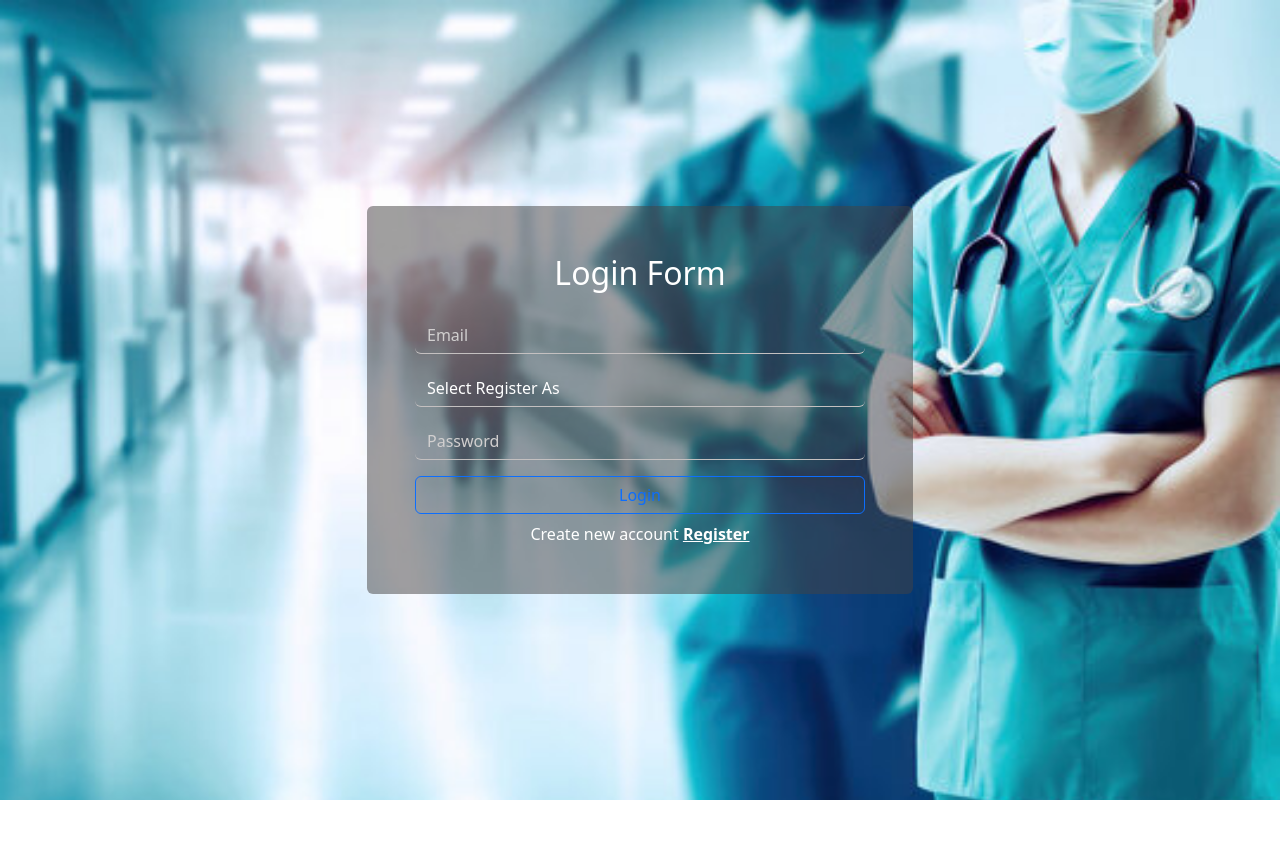
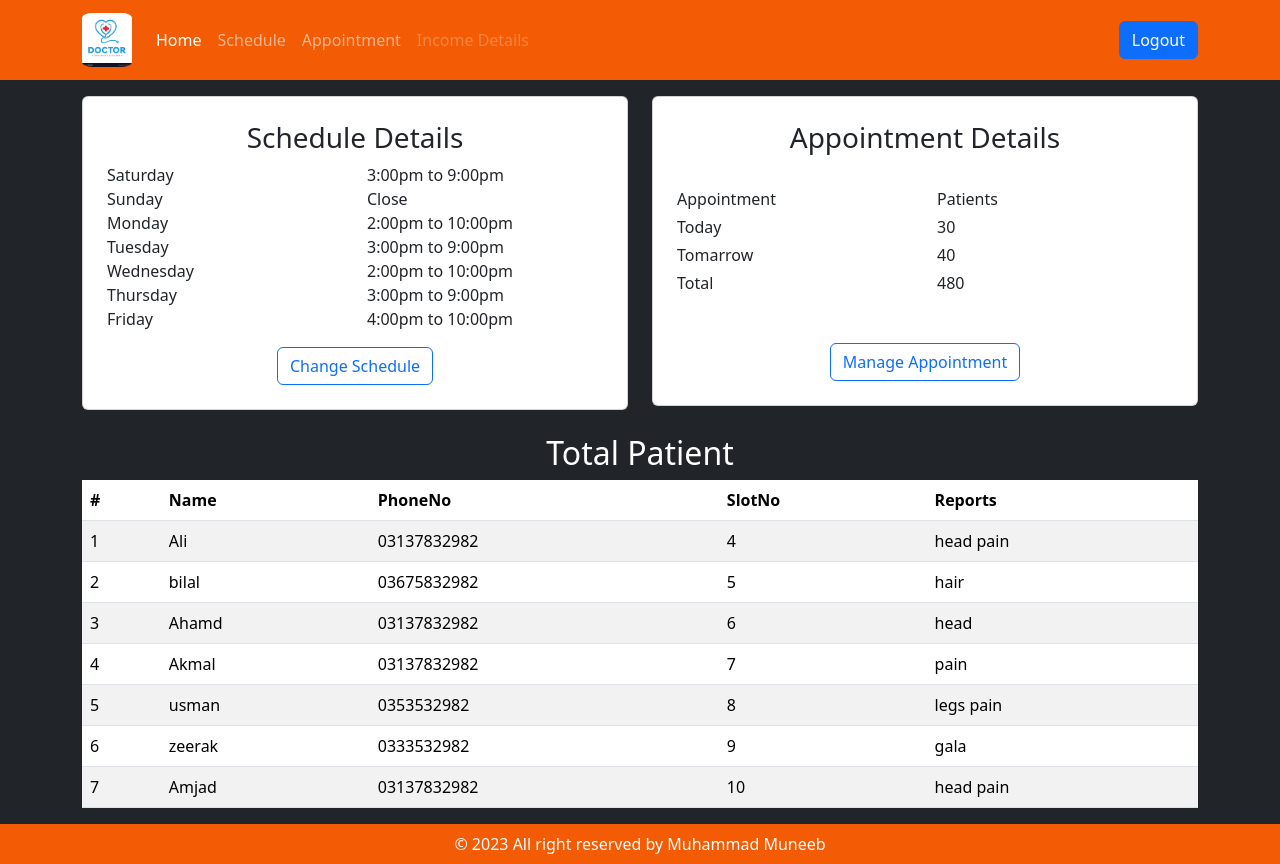
Before and after one commit to MuneebBhaii/doctor_vs_patient, a React (Create React App) app: page / in a window 1280 px wide. Before the commit this address led to /auth/login. Before the commit the page ends 800 px from the top, so only its background shows below. Built offline with nearby package versions, Linux system fonts and the light colour scheme.

Commit message:
'changing'

```diff
--- a/src/pages/Doctor/Appointment.js
+++ b/src/pages/Doctor/Appointment.js
@@ -2,8 +2,79 @@ import React from 'react'
 
 export default function Appointment() {
   return (
-    <main>
-    <div>Appointment</div>
+    <main className='container-fluid'>
+      <div className="container">
+
+        <h2 className='text-center mb-5'>Today Appointment</h2>
+        <div className="row mt-2">
+          <div className="col">
+            <div className="table-responsive">
+              <table className="table table-striped">
+                <thead>
+                  <tr className="tr">
+                    <th>#</th>
+                    <th>Name</th>
+                    <th>PhoneNo</th>
+                    <th>SlotNo</th>
+                    <th>Reports</th>
+                  </tr>
+                </thead>
+                <tbody>
+                  <tr>
+                    <td>1</td>
+                    <td>Ali</td>
+                    <td>03137832982</td>
+                    <td>4</td>
+                    <td>head pain</td>
+                  </tr>
+                  <tr>
+                    <td>2</td>
+                    <td>bilal</td>
+                    <td>03675832982</td>
+                    <td>5</td>
+                    <td>hair</td>
+                  </tr>
+                  <tr>
+                    <td>3</td>
+                    <td>Ahamd</td>
+                    <td>03137832982</td>
+                    <td>6</td>
+                    <td>head</td>
+                  </tr>
+                  <tr>
+                    <td>4</td>
+                    <td>Akmal</td>
+                    <td>03137832982</td>
+                    <td>7</td>
+                    <td>pain</td>
+                  </tr>
+                  <tr>
+                    <td>5</td>
+                    <td>usman</td>
+                    <td>0353532982</td>
+                    <td>8</td>
+                    <td>legs pain</td>
+                  </tr>
+                  <tr>
+                    <td>6</td>
+                    <td>zeerak</td>
+                    <td>0333532982</td>
+                    <td>9</td>
+                    <td>gala</td>
+                  </tr>
+                  <tr>
+                    <td>7</td>
+                    <td>Amjad</td>
+                    <td>03137832982</td>
+                    <td>10</td>
+                    <td>head pain</td>
+                  </tr>
+                </tbody>
+              </table>
+            </div>
+          </div>
+        </div>
+      </div>
     </main>
   )
 }
--- a/src/pages/Doctor/Home.js
+++ b/src/pages/Doctor/Home.js
@@ -5,7 +5,7 @@ export default function stickyWall() {
   return (
     <main className="container-fluid bg-dark">
       <div className="container">
-        <div className="row">
+        <div className="row mt-3">
           <div className="col">
             <div className="card p-2 p-md-3 p-lg-4">
               <h3 className='text-center'>Schedule Details</h3>
@@ -46,24 +46,24 @@ export default function stickyWall() {
           </div>
           <div className="col">
             <div className="card p-2 p-md-3 p-lg-4">
-              <h3 className='text-center'>Appointment Details</h3>
-              <div className="row">
+              <h3 className='text-center mb-4'>Appointment Details</h3>
+              <div className="row mt-2">
                 <div className="col">Appointment</div>
                 <div className="col">Patients</div>
               </div>
-              <div className="row">
+              <div className="row  mt-1">
                 <div className="col">Today</div>
                 <div className="col">30</div>
               </div>
-              <div className="row">
+              <div className="row  mt-1">
                 <div className="col">Tomarrow</div>
                 <div className="col">40</div>
               </div>
-              <div className="row">
+              <div className="row  mt-1">
                 <div className="col">Total</div>
                 <div className="col">480</div>
               </div>
-              <div className="row mt-3">
+              <div className="row mt-5">
                 <div className="col text-center">
                   <Link className='btn btn-outline-primary' to='/Appointment'>Manage Appointment</Link>
                   </div>
@@ -71,6 +71,75 @@ export default function stickyWall() {
             </div>
           </div>
         </div>
+        <h2 className='text-white text-center mt-4'>Total Patient</h2>
+        <div className="row mt-2">
+                <div className="col">
+                    <div className="table-responsive">
+                        <table className="table table-striped">
+                            <thead>
+                                <tr className="tr">
+                                    <th>#</th>
+                                    <th>Name</th>
+                                    <th>PhoneNo</th>
+                                    <th>SlotNo</th>
+                                    <th>Reports</th>
+                                </tr>
+                            </thead>
+                            <tbody>
+                                <tr>
+                                  <td>1</td>
+                                  <td>Ali</td>
+                                  <td>03137832982</td>
+                                  <td>4</td>
+                                  <td>head pain</td>
+                                </tr>
+                                <tr>
+                                  <td>2</td>
+                                  <td>bilal</td>
+                                  <td>03675832982</td>
+                                  <td>5</td>
+                                  <td>hair</td>
+                                </tr>
+                                <tr>
+                                  <td>3</td>
+                                  <td>Ahamd</td>
+                                  <td>03137832982</td>
+                                  <td>6</td>
+                                  <td>head</td>
+                                </tr>
+                                <tr>
+                                  <td>4</td>
+                                  <td>Akmal</td>
+                                  <td>03137832982</td>
+                                  <td>7</td>
+                                  <td>pain</td>
+                                </tr>
+                                <tr>
+                                  <td>5</td>
+                                  <td>usman</td>
+                                  <td>0353532982</td>
+                                  <td>8</td>
+                                  <td>legs pain</td>
+                                </tr>
+                                <tr>
+                                  <td>6</td>
+                                  <td>zeerak</td>
+                                  <td>0333532982</td>
+                                  <td>9</td>
+                                  <td>gala</td>
+                                </tr>
+                                <tr>
+                                  <td>7</td>
+                                  <td>Amjad</td>
+                                  <td>03137832982</td>
+                                  <td>10</td>
+                                  <td>head pain</td>
+                                </tr>
+                            </tbody>
+                        </table>
+                    </div>
+                </div>
+            </div>
       </div>
     </main>
   )
--- a/src/pages/Routes.js
+++ b/src/pages/Routes.js
@@ -10,9 +10,9 @@ export default function Index() {
   return (
     <BrowserRouter>
     <Routes>
-      <Route path="/*" element={<PrivateRoute Component={Doctor}/>} />
-      {/* <Route path="/*" element={<Doctor/>}/> */}
-      <Route path="/Auth/*" element={!isAuth ? <Auth/> : <Navigate to ="/" replace/>} />
+      {/* <Route path="/*" element={<PrivateRoute Component={Doctor}/>} /> */}
+      <Route path="/*" element={<Doctor/>}/>
+      {/* <Route path="/Auth/*" element={!isAuth ? <Auth/> : <Navigate to ="/" replace/>} /> */}
       <Route path='*' element ={<h1 className='text-center'>page not found <br /> 404</h1>} />
     </Routes>
     </BrowserRouter>
```
